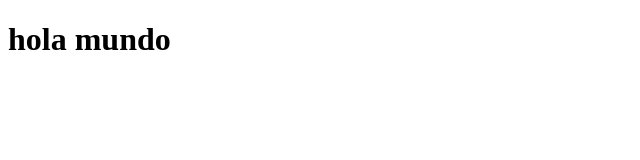
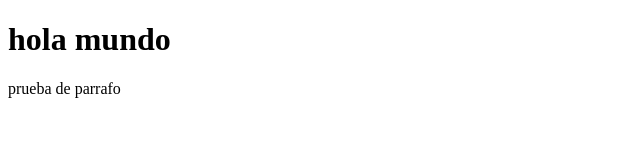
Before and after one commit to bernardocid27/git-ejemplo, a plain HTML site: page index.html in a window 1280 px wide. Shown: the whole page, without its empty margins (0-640 px from the left). Drawn offline with Linux system fonts and the light colour scheme.

Commit message:
agregamos un parrafo

```diff
--- a/index.html
+++ b/index.html
@@ -5,6 +5,9 @@
     <meta name="viewport" content="width=device-width, initial-scale=1.0">
     <title>Document</title>
     <h1>hola mundo</h1>
+    <p>
+        prueba de parrafo
+    </p>
 </head>
 <body>
 
```
